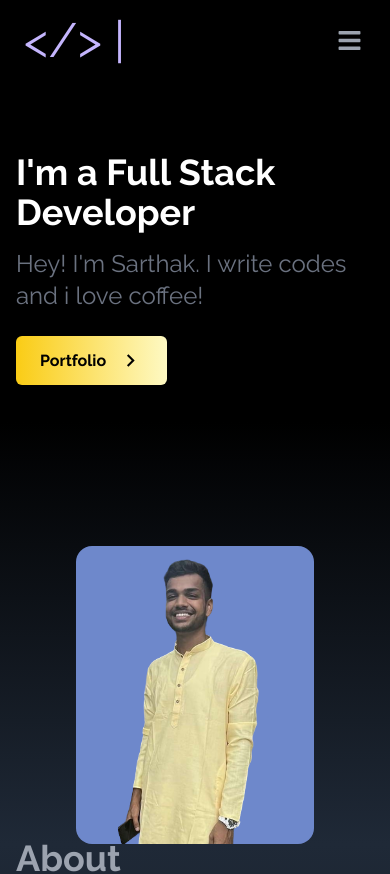
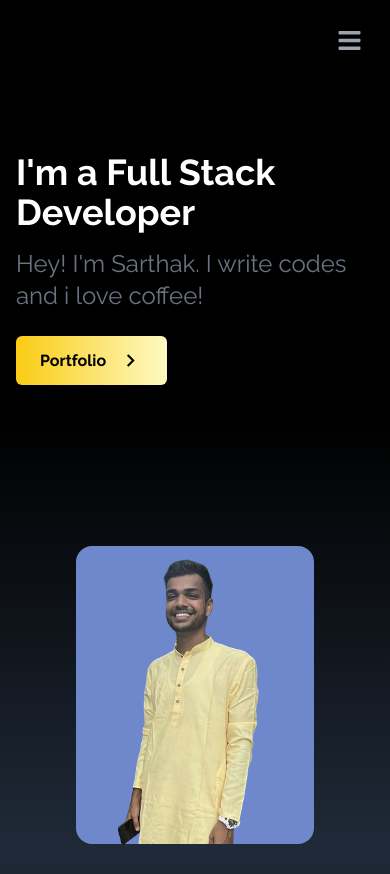
Before and after one commit to pentagramma/react-portfolio, a React (Create React App) app: page / in a window 390 px wide. Shown: the top 874 px of the page. Built offline with nearby package versions, Linux system fonts and the light colour scheme; a web font is replaced by a local one.

Commit message:
fixed navbar and hamburger menu

```diff
--- a/package.json
+++ b/package.json
@@ -9,6 +9,7 @@
     "react": "^18.2.0",
     "react-dom": "^18.2.0",
     "react-icons": "^5.0.1",
+    "react-router-hash-link": "^2.4.3",
     "react-scripts": "5.0.1",
     "react-scroll": "^1.9.0",
     "web-vitals": "^2.1.4"
--- a/src/components/About.jsx
+++ b/src/components/About.jsx
@@ -21,7 +21,7 @@ const About = () => {
 
         <p className='text-xl'>
 
-          A dedicated web developer proficient in React.js, Node.js, and Tailwind CSS, driven by determination and consistency. Apart from coding, I indulge in sports like football and badminton, seek inspiration from books, and find joy in gaming with Valorant, CS:GO, and Dota 2. Passionate about competitive gaming, fueled by coffee for excellence.
+        Apart from coding, I indulge in sports like football and badminton, seek inspiration from books, and find joy in gaming with Valorant, CS:GO, and Dota 2. Passionate about competitive gaming, fueled by coffee for excellence.
         </p>
       </div>
 
--- a/src/components/Experience.jsx
+++ b/src/components/Experience.jsx
@@ -73,7 +73,7 @@ const Experience = () => {
 
   ]
   return (
-    <div name='experience' className='bg-gradient-to-b from-gray-800 to-black w-full h-screen'>
+    <div name='experience' className='bg-gradient-to-b from-gray-800 to-black w-full h-fit pt-3 '>
 
       <div className='max-w-screen-lg mx-auto pb-5 p-4 flex flex-col justify-center w-full h-full text-gray-400'>
         <div>
--- a/src/components/NavBar.jsx
+++ b/src/components/NavBar.jsx
@@ -1,54 +1,10 @@
 import React, { useState, useEffect } from 'react';
 import { FaBars, FaTimes } from 'react-icons/fa';
-import { Link } from 'react-scroll';
-
-const TypingEffect = ({ text }) => {
-  const [displayText, setDisplayText] = useState('');
-  const [showCursor, setShowCursor] = useState(true);
-
-  useEffect(() => {
-    let currentIndex = 0;
-    let typingInterval = null;
-
-    const startTyping = () => {
-      typingInterval = setInterval(() => {
-        if (currentIndex <= text.length) {
-          setDisplayText(text.substring(0, currentIndex));
-          currentIndex++;
-        } else {
-          clearInterval(typingInterval);
-          setTimeout(() => {
-            currentIndex = 0;
-            setDisplayText('');
-            startTyping(); // Restart typing after timeout
-          }, 3000); // Repeat every 3 seconds
-        }
-      }, 200); // Adjust typing speed (decreased to 200 milliseconds)
-    };
-
-    startTyping();
-
-    return () => clearInterval(typingInterval);
-  }, [text]);
-
-  useEffect(() => {
-    const cursorInterval = setInterval(() => {
-      setShowCursor(prev => !prev);
-    }, 500); // Cursor blinking interval
-
-    return () => clearInterval(cursorInterval);
-  }, []);
-
-  return (
-    <span>
-      {displayText}
-      {showCursor && <span className="cursor">|</span>}
-    </span>
-  );
-};
+import { Link as ScrollLink } from 'react-scroll';
 
 const Navbar = () => {
   const [nav, setNav] = useState(false);
+  const [windowWidth, setWindowWidth] = useState(window.innerWidth);
 
   const links = [
     { id: 1, link: 'home' },
@@ -58,35 +14,69 @@ const Navbar = () => {
     { id: 5, link: 'contact' },
   ];
 
+  const toggleNav = () => {
+    setNav(!nav);
+  };
+
+  useEffect(() => {
+    const handleResize = () => {
+      setWindowWidth(window.innerWidth);
+      if (window.innerWidth > 768) { // Adjust this value according to your breakpoint
+        setNav(false); // Close the nav when the viewport width is larger than 768px
+      }
+    };
+
+    window.addEventListener('resize', handleResize);
+
+    return () => window.removeEventListener('resize', handleResize);
+  }, []);
+
   return (
     <div className='flex justify-between items-center w-full h-20 text-white fixed bg-black px-4 z-50'>
       <div>
-        <h1 className='text-5xl font-signature ml-2 text-violet-300'>
-          <TypingEffect text="</> सार्थक" />
-        </h1>
+        <h1 className='text-5xl font-signature ml-2 text-violet-300'></h1>
       </div>
-      <ul className='hidden md:flex'>
-        {links.map(({ id, link }) => (
-          <li key={id} className='px-4 cursor-pointer capitalize font-medium text-gray-500 hover:scale-110 duration-200'>
-            <Link to={link} smooth duration={900} offset={-59}>{link}</Link>
-          </li>
-        ))}
-      </ul>
-
-      <div
-        onClick={() => setNav(!nav)}
-        className='cursor-pointer pr-3 z-10 text-gray-400
-        md:hidden'>
-        {nav ? <FaTimes size={23} /> : <FaBars size={25} />}
-      </div>
+      {windowWidth <= 768 && ( // Render hamburger menu only for small screens
+        <div
+          onClick={toggleNav}
+          className='cursor-pointer pr-3 z-10 text-gray-400 md:hidden'
+        >
+          {nav ? <FaTimes size={23} /> : <FaBars size={25} />}
+        </div>
+      )}
 
       {nav && (
         <ul className='flex flex-col justify-center items-center absolute top-0 left-0 w-full h-fit bg-gradient-to-b from-black via-black to-gray-800 text-gray-500'>
           {links.map(({ id, link }) => (
-            <li key={id} className='px-4 cursor-pointer capitalize py-6 text-4xl text-gray-500 hover:scale-110 duration-200'>{link}</li>
+            <li key={id} className='px-4 cursor-pointer capitalize py-6 text-4xl text-gray-500 hover:scale-110 duration-200'>
+              <ScrollLink
+                to={link}
+                smooth
+                duration={900}
+                offset={-59}
+                onClick={toggleNav}
+              >
+                {link}
+              </ScrollLink>
+            </li>
           ))}
         </ul>
       )}
+
+      <ul className='hidden md:flex'>
+        {links.map(({ id, link }) => (
+          <li key={id} className='px-4 cursor-pointer capitalize font-medium text-gray-500 hover:scale-110 duration-200 hover:text-yellow-600'>
+            <ScrollLink
+              to={link}
+              smooth
+              duration={900}
+              offset={-59}
+            >
+              {link}
+            </ScrollLink>
+          </li>
+        ))}
+      </ul>
     </div>
   );
 };
--- a/src/components/Portfolio.jsx
+++ b/src/components/Portfolio.jsx
@@ -11,33 +11,39 @@ const Portfolio = () => {
   const portfolios = [
     {
       id: 1,
-      src: amazonClone
+      src: amazonClone,
+      repoLink: 'https://github.com/pentagramma/Amazon-clone'
     },
     {
       id: 2,
-      src: myPortfolio
+      src: myPortfolio,
+      repoLink: 'https://github.com/pentagramma/react-portfolio'
     },
     {
       id: 3,
-      src: todoList
+      src: todoList,
+      repoLink: 'https://github.com/pentagramma/todoList'
     },
     {
       id: 4,
-      src: newsWebsite
+      src: newsWebsite,
+      repoLink: 'https://github.com/pentagramma/Real-time-news'
     },
     {
       id: 5,
-      src: texteditor
+      src: texteditor,
+      repoLink: 'https://github.com/pentagramma/text-editor'
     },
     {
       id: 6,
-      src: rps
+      src: rps,
+      repoLink: 'https://github.com/pentagramma/Rock-Paper-Scissors'
     },
 
   ]
 
   return (
-    <div name = "portfolio" className='bg-gradient-to-b from-black to-gray-800 text-gray-400 md:h-fit'>
+    <div name="portfolio" className='bg-gradient-to-b from-black to-gray-800 text-gray-400 md:h-fit'>
 
       <div className='max-w-screen-lg p-4 mx-auto flex flex-col justify-center w-full h-full'>
         <div className='pb-6'>
@@ -51,15 +57,19 @@ const Portfolio = () => {
 
         <div className='grid sm:grid-cols-2 md:grid-cols-3 gap-6 px-12 sm:px-0'>
           {
-          portfolios.map(({id,src}) => (
+            portfolios.map(({ id, src, repoLink }) => (
               <div key={id} className='rounded-lg hover:scale-110 duration-200 border-solid border-2 hover:border-yellow-500 hover:border-double'>
-            <img src= {src} alt="" className='rounded-md' />
+                <img src={src} alt="" className='rounded-md' />
                 <div className='flex items-center justify-center'>
                   <button className='text-white bg-yellow hover:outline-yellow-500 w-1/2 px-4 py-3 m-4 hover:border border hover:border-yellow-500 hover:scale-110 duration-200 hover:bg-black hover:text-yellow-500'>Demo</button>
-              <button className='text-white bg-yellow hover:outline-yellow-500 w-1/2 px-4 py-3 m-4 hover:border border hover:border-yellow-500 hover:scale-110 duration-200 hover:bg-black hover:text-yellow-500'>Code</button>
+                  <button
+                    className='text-white bg-yellow hover:outline-yellow-500 w-1/2 px-4 py-3 m-4 hover:border border hover:border-yellow-500 hover:scale-110 duration-200 hover:bg-black hover:text-yellow-500'
+                    onClick={() => window.open(repoLink, '_blank')}
+                  >
+                    Code
+                  </button>
                 </div>
               </div>
-
             ))
           }
 
```
Also changed, not shown: 1 other file (tests, documents, lock files or other folders). Lines whose indentation alone changed are shown as unchanged.
